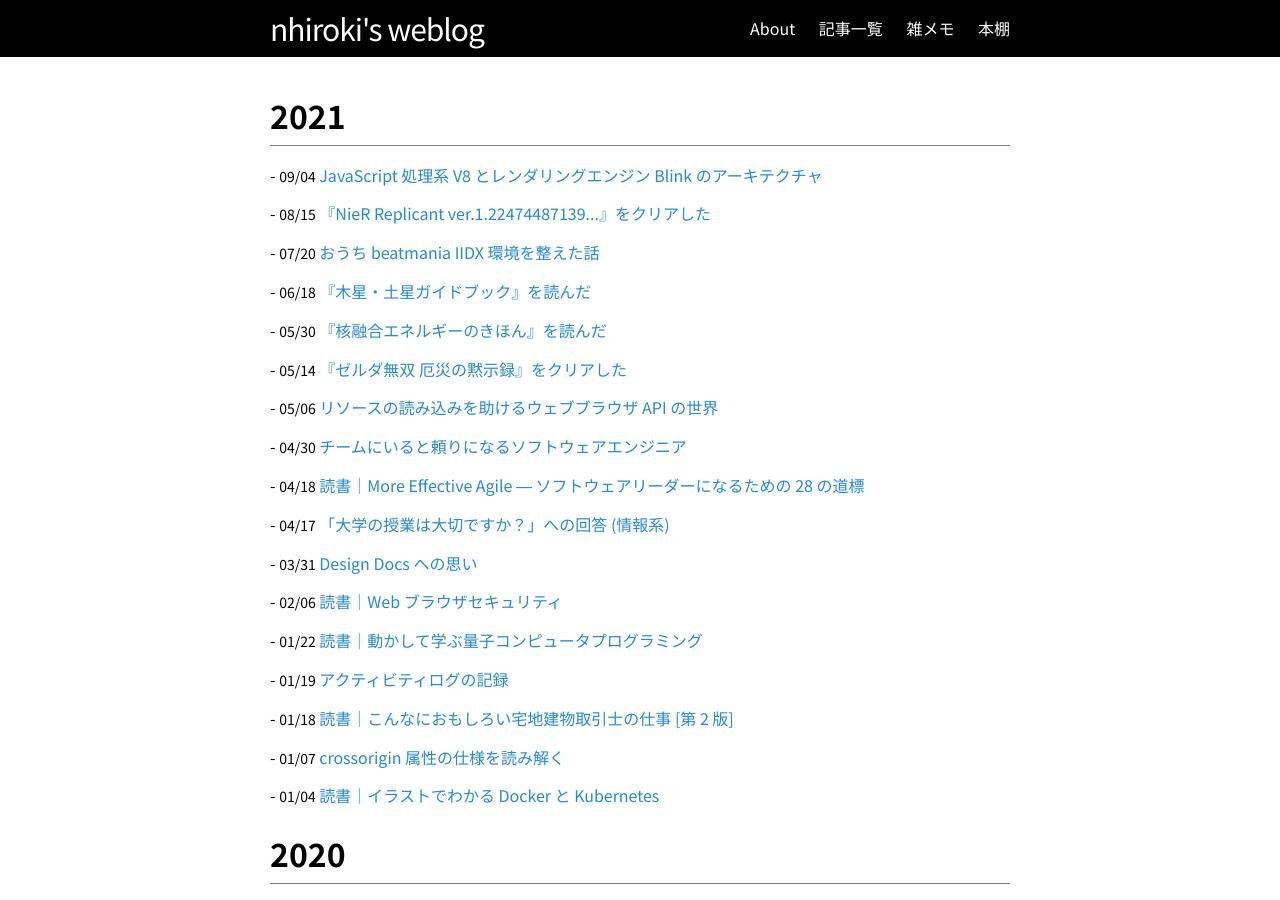
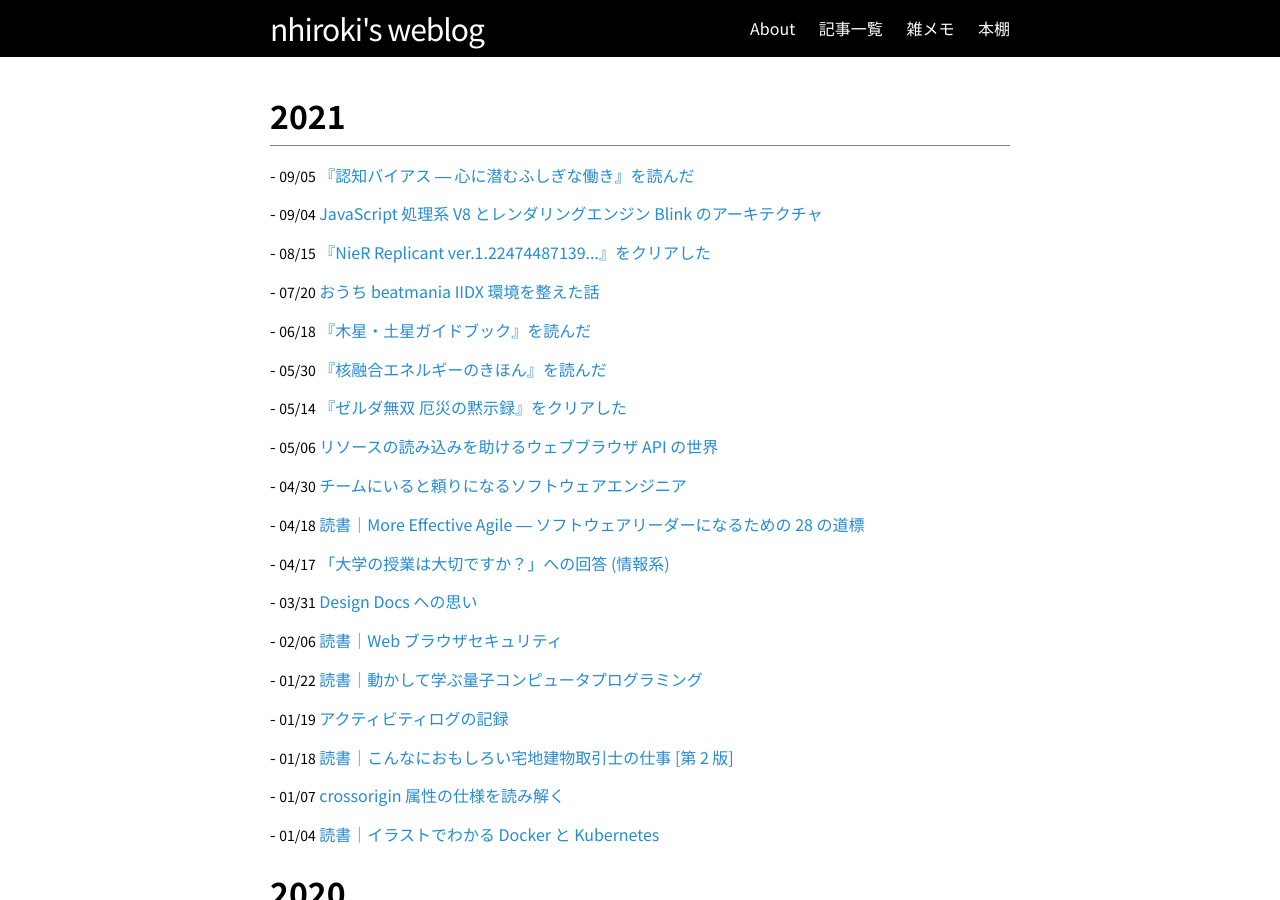
Before and after one commit to nhiroki/nhiroki.github.io, a Jekyll site: the page built from index.html, in a window 1280 px wide and 900 px high. Built offline with Jekyll 4.4.1, drawn with Linux system fonts in a browser that asks for light colours; some of the changed lines change nothing that is shown.

Commit message:
Publish a new article

```diff
--- /dev/null
+++ b/_posts/2021-09-05-book-cognitive-bias.md
@@ -0,0 +1,76 @@
+---
+layout: post
+title: "『認知バイアス ― 心に潜むふしぎな働き』を読んだ"
+date: 2021-09-05 00:00:00 +09:00
+tags: book
+image: /images/book-cognitive-bias.webp
+---
+
+『認知バイアス ― 心に潜むふしぎな働き』の読書メモです。
+
+![表紙](/images/book-cognitive-bias.webp)
+
+# 読んだ動機・感想
+
+- 認知や認知におけるバイアスに興味があり、評判が良かった本書を読んでみました。
+- 自分が持つ意識的・無意識的な認知の歪みに対して言語化やラベル付けが行われることで、自分の中でそれらをうまく取り扱えるようになった気がします。
+- 参考文献の紹介が豊富で良かったです。読んでみたいものが多くありました。
+
+# 読書メモ
+
+認知とは心の働き全般を指す言葉で、認知バイアスは心の働きの偏りや歪みを指す。
+
+## 第 1 章　注意と記憶のバイアス
+
+- 主に視覚や記憶に由来するバイアスについて。注意（ワーキングメモリ）と記憶（エピソード記憶）における認知バイアスの例と研究の紹介。視覚探索の特徴、後から来た情報を整合させるための記憶の無意識な書き換え、記憶のソースの欠如、など。
+- その他キーワード：チェンジ・ブラインドネス、サッケード、ポップアウト型の視覚探索（特徴探索）と結合探索、ソースモニタリングの失敗
+
+## 第 2 章　リスク認知に潜むバイアス
+
+- 思いつきやすさや思い出しやすさで発生頻度を判断してしまう「利用可能性ヒューリスティクス」について。繰り返し出てくることや珍しい事象は記憶に残りやすく思い出しやすいため、発生頻度が高いと誤認する。前者は「リハーサル効果」と呼ばれる。
+- メディアの影響：珍しいことの集中的な報道 → リハーサル効果による記憶への定着 → 利用可能性ヒューリスティクスによる誤った頻度の推定。「図 2.5 メディアと利用可能性によって錯誤が生み出されるサイクル」が分かりやすかった。
+- その他キーワード：系列内位置効果
+
+## 第 3 章　概念に潜むバイアス
+
+- 認知のカテゴリー形成方法の一つとして研究されているのがプロトタイプ（平均的な特徴の束）との類似度の比較によるもの。プロトタイプの形成には事例に出会うこと（サンプリング）が重要であり、サンプルに偏りや目立つもの（代表例）があるとそれに基づいた偏ったカテゴリー化が行われる。このような偏ったカテゴリーに基づいた認知を「代表性ヒューリスティクス」と呼ぶ。これがステレオタイプに繋がる。
+- 連言錯誤：属性 A, B に対して、それらの連言 (A and B) の確率の方を高く推定してしまう。
+- その他キーワード：事前確率の無視、説明容易性、心理学的本質主義
+
+## 第 4 章　思考に潜むバイアス
+
+- 思考は「問題解決」「意思決定」「推論」に分けられる。本章では推論に潜む確証バイアスについて紹介。
+- 帰納推論・演繹推論における確証バイアス、因果関係の推論における確証バイアス、第一印象における確証バイアス、確証バイアスが生じる理由、など。
+- その他キーワード：予言の自己成就、ヘンペルのカラス、テストの診断力
+
+## 第 5 章　自己決定というバイアス
+
+- 本章は「意思決定」に潜む認知バイアスについて紹介。無意識による決定を欲求や意図によって説明付けようとするために作話が行われる。自分の行動に影響を与えている情報に気づくことができない。
+- その他キーワード：素朴心理学
+
+## 第 6 章　言語がもたらすバイアス
+
+- 言語による物事の抽象化、言語隠蔽効果（言語による記憶と思考の劣化）、言語能力の発達による写真的な記憶能力の隠蔽など。
+- 言語による表現は、世界を言葉で分解しそれらの関係をまた別の言葉で繋ぎ合わせることに相当する。それらが容易な対象でないと言語表現は難しくなる。
+- 状況モデル：文章の意味する状況を捉える認知モデル。これが筆者の意図する状況と合致すると理解できたと言える。文や用語が容易でも、状況モデルが適切に構築できないと理解ができない。
+
+状況モデルの齟齬、プログラミングにおけるコミットディスクリプションや実装コメントなんかはこうなりがちな気がする。How はあるが Why がないため、コメントや処理が平易に書かれていても結局なぜそれが必要なのか読んでも分からない。読み手の状況モデルを意識しながら書くのが重要。
+
+## 第 7 章　創造（について）のバイアス
+
+- 常識（対象制約や関係制約）によって創造が阻害される。多様性はこれに打ち勝つ方法の一つ。
+- ひらめきは無意識の学習によってもたらされる。
+- その他キーワード：分散推論
+
+「創造やイノベーションというのはプランドハプンスタンスに近いなー」と思いながら読んでたら最後にパスツールの似たような言葉が引用されていた。
+
+## 第 8 章　共同に関わるバイアス
+
+- 集団におけるバイアスについて。創発、同調、責任の分散、分業、共感、など。
+
+## 第 9 章　「認知バイアス」というバイアス
+
+- 限られた資源・予期せぬ変化に対応するため認知が発達してきたという話、バイアスを利用した環境や政策のデザイン、など。
+- キーワード：二重課程理論、再認ヒューリスティクス、最良選択ヒューリスティクス、認知の文脈依存性、限定合理性
+
+実験参加者が別の問題を解いている可能性というのは色々考えさせられた。すごく具体的な例だけど、他の人のコードをレビューしているときに自分が想定していたものとは全然違う処理が行われている場合、たいてい自分が気づいていなかったケースや問題を解いてたりするので、いきなり変更を促すんじゃなくてまずは相手の意図を聞くことを意識してる。
--- a/books.md
+++ b/books.md
@@ -1,7 +1,7 @@
 ---
 layout: page
 title: 本棚
-date: 2021/06/18
+date: 2021/09/05
 permalink: /books/
 ---
 
@@ -283,7 +283,7 @@ permalink: /books/
 - ([途中](https://twitter.com/nhiroki_/status/1213117156205850631)) 弱点克服 大学生の線形代数 改訂版
 
 - ([2021](/2021/06/18/book-jupiter-saturn-guidebook)) 木星・土星ガイドブック
-- (2021) 数学に魅せられて、科学を見失う ― 物理学と「美しさ」の罠
+- ([2021](https://twitter.com/nhiroki_/status/1387633230992400386)) 数学に魅せられて、科学を見失う ― 物理学と「美しさ」の罠
 - ([2021](/2021/05/30/book-basics-of-fusion-energy)) 核融合エネルギーのきほん
 - ([2020](/2020/11/24/book-kyoku-uchu-wo-toku)) 極・宇宙を解く ― 現代天文学演習
 - ([2020](https://twitter.com/nhiroki_/status/1327292113508130817)) 天文宇宙検定公式問題集 1 級 (2020-2021 年版)
@@ -371,6 +371,7 @@ permalink: /books/
 
 - ([途中](https://twitter.com/nhiroki_/status/975904460047175681)) 異文化理解力 ― 相手と自分の真意がわかる ビジネスパーソン必須の教養
 
+- ([2021](/2021/09/05/book-cognitive-bias)) 認知バイアス ― 心に潜むふしぎな働き
 - ([2021](/2021/01/18/book-work-of-real-estate-notary)) こんなにおもしろい宅地建物取引士の仕事 [第 2 版]
 - ([2020](/2020/08/22/book-manga-real-estate-notary-first-step)) 2020 年版 マンガ宅建士 はじめの一歩
 - ([2020](/2020/04/21/book-learn-or-die)) Learn or Die 死ぬ気で学べ ― プリファードネットワークスの挑戦
```
Also changed, not shown: images/book-cognitive-bias.webp (added).
